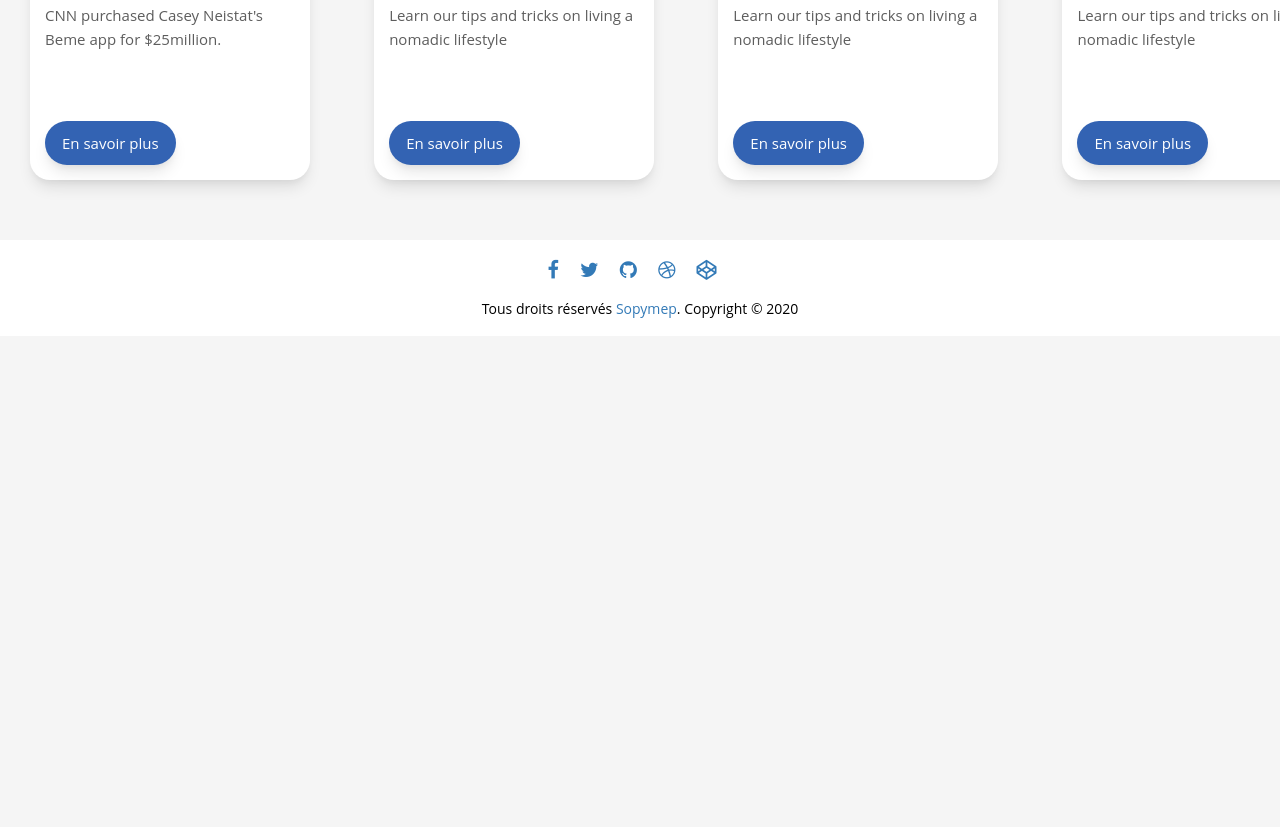
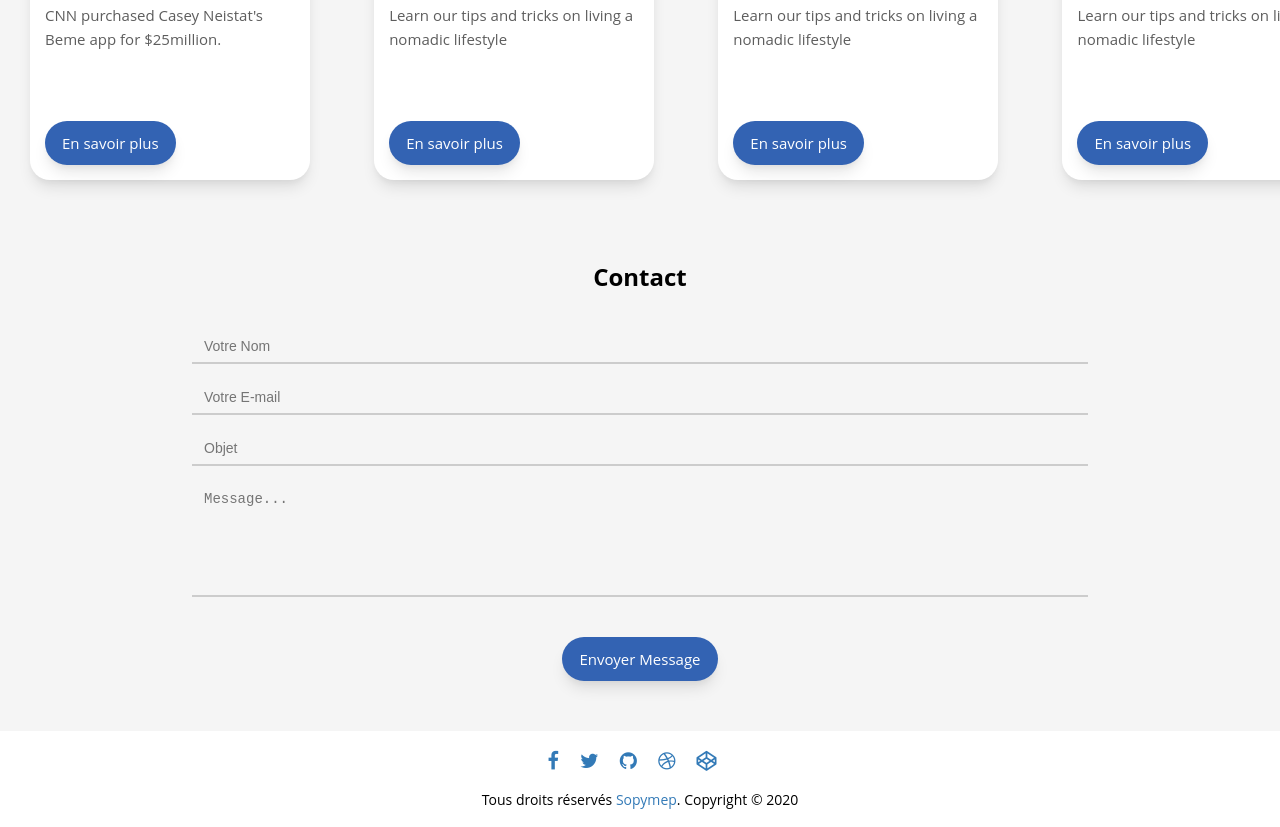
Before and after one commit to LaudetYanis/Stage-Web, a website: page src/index.html in a window 1280 px wide. Shown: the part 599-1426 px from the top of the page. Before the commit the page ends 935 px from the top, so only its background shows below. Drawn offline with Linux system fonts and the light colour scheme.

Commit message:
formulaire

```diff
--- a/src/css/style.css
+++ b/src/css/style.css
@@ -518,3 +518,74 @@ li {
 .copyright-text {
     font-size: 70%;
 }
+/*formulaire*/
+.containerFormulaire{
+	text-align: center;
+	margin-left: auto;
+	margin-right: auto;
+	width: 70%;
+}
+textarea {
+	resize: none;
+}
+textarea .form-control{
+	height: 100px!important;
+}
+.form-label {
+	font-size: 12px;
+	color: #5e9bfc;
+	margin: 0;
+	display: block;
+	opacity: 0;
+	-webkit-transition: .333s ease top, .333s ease opacity;
+	transition: .333s ease top, .333s ease opacity;
+}
+.form-control {
+	border-radius: 0;
+	border-color: #ccc;
+   	border-width: 0 0 2px 0;
+   	border-style: none none solid none;
+   	box-shadow: none;
+   	padding: 6px 12px;
+   	display: block;
+    width: 100%;
+    padding: 6px 12px;
+    font-size: 14px;
+    line-height: 1.42857143;
+    color: #555;
+    background-color: transparent;
+    background-image: none;
+}
+.form-control:focus {
+	box-shadow: none;
+	border-color: #5e9bfc;
+	outline: none;
+}
+
+.js-hide-label {
+	opacity: 0;
+}
+.js-unhighlight-label {
+	color: #999
+}
+.btn-start-order {
+	background: 0 0 #ffffff;
+    border: 1px solid #2f323a;
+    border-radius: 3px;
+    color: #2f323a;
+    font-family: "Raleway", sans-serif;
+    font-size: 16px;
+    line-height: inherit;
+    margin: 30px 0;
+    padding: 10px 50px;
+    text-transform: uppercase;
+    transition: all 0.25s ease 0s;
+}
+.btn-start-order:hover,.btn-start-order:active, .btn-start-order:focus {
+	border-color: #5e9bfc;
+	color: #5e9bfc;
+}
+.envoie{
+	margin-bottom: 50px;
+	margin-top: 10px;
+}
--- a/src/index.html
+++ b/src/index.html
@@ -82,6 +82,39 @@
 					</div>
 				</article>
 			</div>
+			<div class="containerFormulaire">
+				<div class="row">
+					<div class="col-xs-12 col-sm-12 col-md-12 col-lg-12 text-center">
+						<h2>Contact</h2>
+					</div>
+				</div>
+				<div class="row">
+					<div class="col-xs-6 col-sm-6 col-md-6 col-lg-6 col-xs-offset-3">
+						<form id="contact-form" class="form" action="#" method="POST" role="form">
+							<div class="form-group">
+								<label class="form-label" for="name">Votre Nom</label>
+								<input type="text" class="form-control" id="name" name="name" placeholder="Votre Nom" tabindex="1" required>
+							</div>
+							<div class="form-group">
+								<label class="form-label" for="email">Votre E-mail</label>
+								<input type="email" class="form-control" id="email" name="email" placeholder="Votre E-mail" tabindex="2" required>
+							</div>
+							<div class="form-group">
+								<label class="form-label" for="subject">Objet</label>
+								<input type="text" class="form-control" id="subject" name="subject" placeholder="Objet" tabindex="3">
+							</div>
+							<div class="form-group">
+								<label class="form-label" for="message">Message</label>
+								<textarea rows="5" cols="50" name="message" class="form-control" id="message" placeholder="Message..." tabindex="4" required></textarea>
+							</div>
+							<div class="text-center">
+								<div class="info envoie"><button type="submit" class="button button-primary">Envoyer Message</button>
+								</div>
+							</div>
+						</form>
+					</div>
+				</div>
+			</div>
 			<div class="footer container">
 				<a href="#" target="_blank"><i class="fa fa-facebook"></i></a>
 				<a href="#" target="_blank"><i class="fa fa-twitter"></i></a>
```
